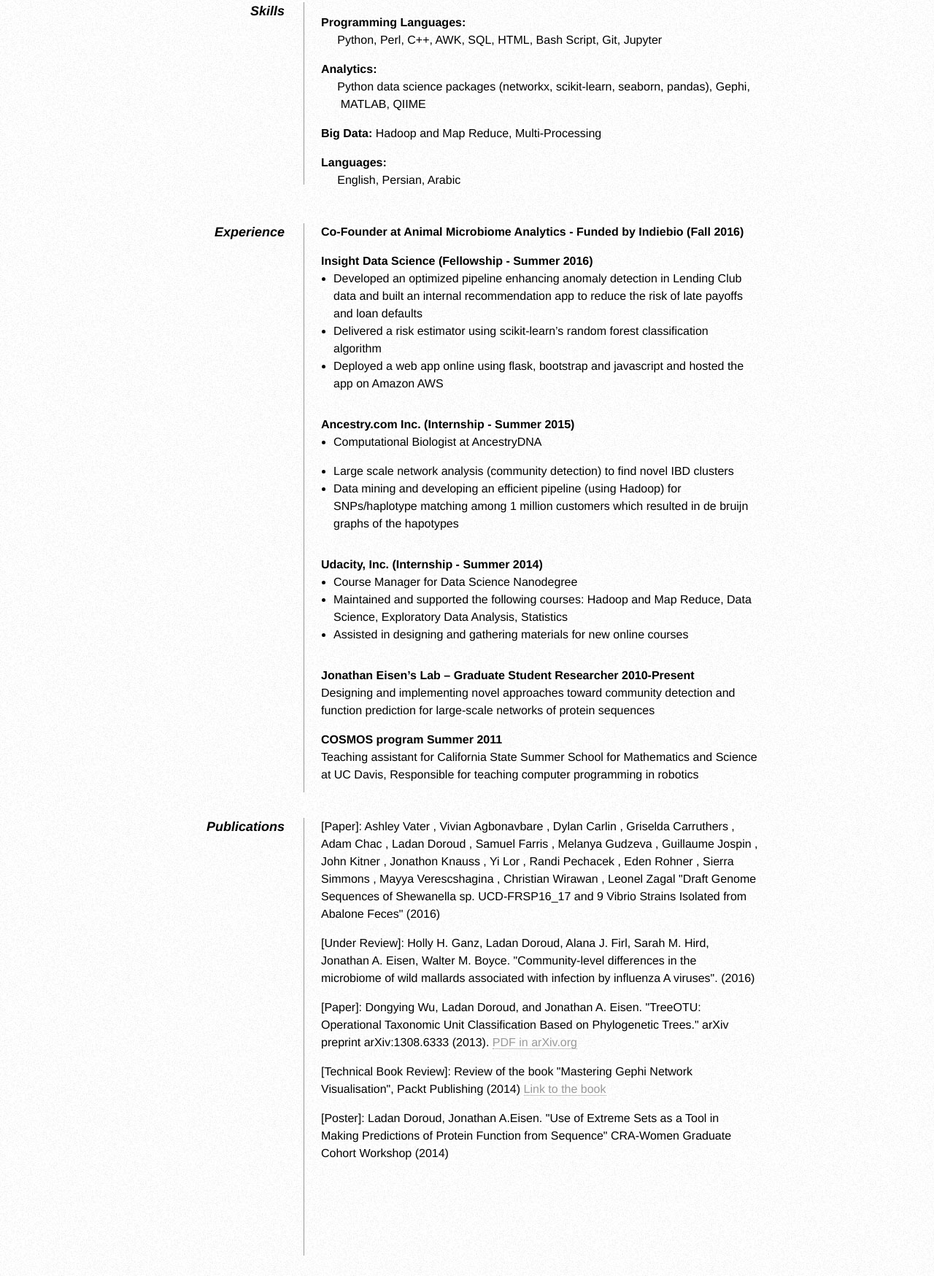
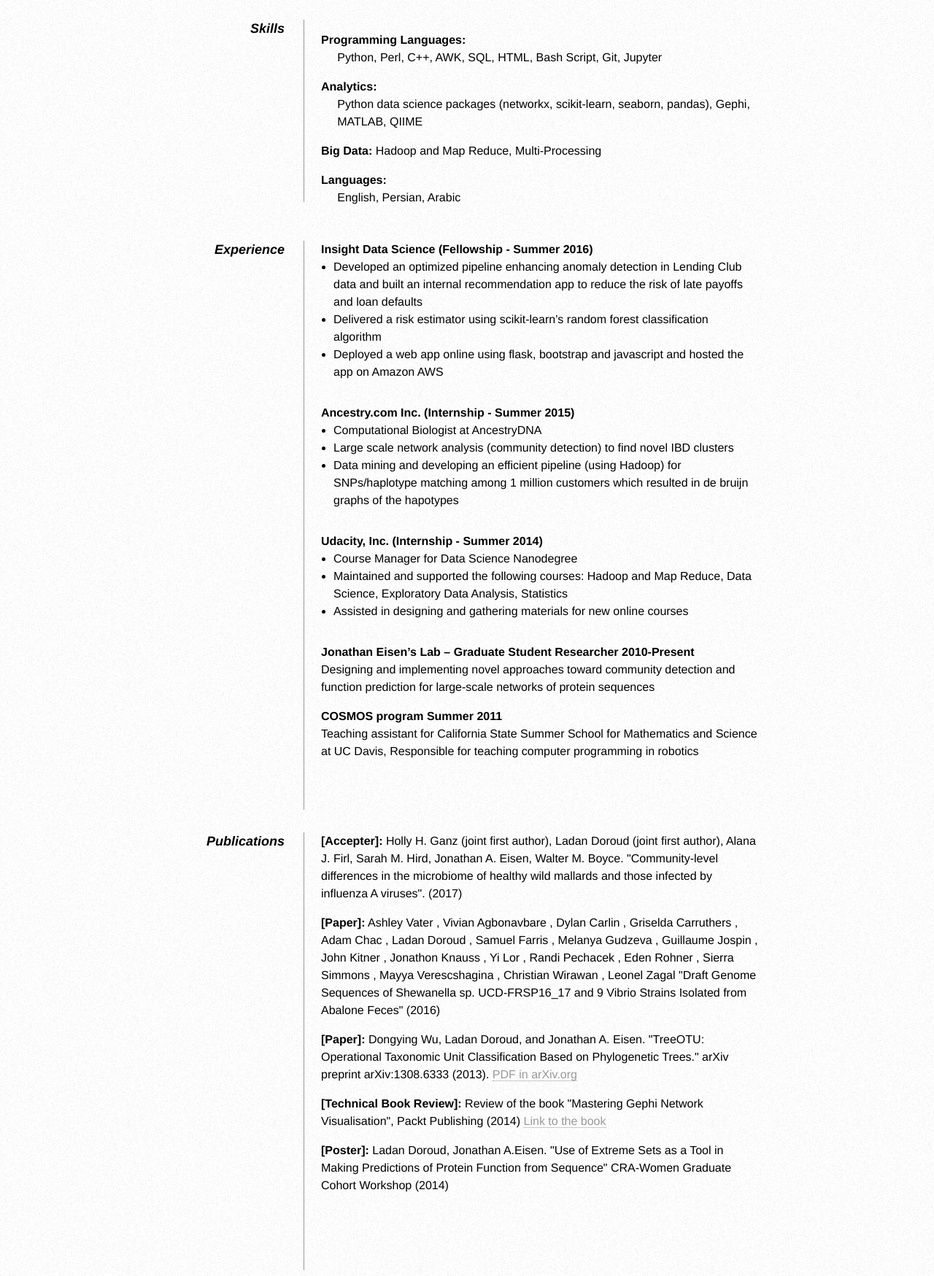
Before and after one commit to ladand/ladand.github.io, a plain HTML site: page index.html in a window 1280 px wide. Shown: the part 701-2450 px from the top of the page at 73% size. Drawn offline with Linux system fonts and the light colour scheme.

Commit message:
Updated some stuff

```diff
--- a/index.html
+++ b/index.html
@@ -62,6 +62,7 @@
                 My research is mostly graph analysis in biological systems such as structural role discovery and the clustering problem.
 		Currently, I am working on microbial network analysis; finding the co-occurring microbes and predicting their functions. I also love teaching.
 		My latest project is time-series network analysis to find microbial communities in the plant root system.
+		I will soon be joining AncestryDNA team as a Computational Genomics scientist.
 		<!--My latest project is community detection and function prediction in large scale networks of protein sequences. -->
 
 
@@ -75,7 +76,7 @@
             <p> </p>
             <dt>Education </dt>
             <dd>
-                <h4><strong>University of California, Davis (2010—present)</h4></strong>
+                <h4><strong>University of California, Davis (2010—2017)</h4></strong>
                 <p><strong>&nbsp&nbsp&nbsp&nbsp&nbspMajor:</strong> PhD: Computer Science<br /> </p>
 
                 <h4><strong>University of California, Davis (2010—2013)</h4></strong>
@@ -98,7 +99,7 @@
                 <p>&nbsp&nbsp&nbsp&nbsp&nbspPython, Perl, C++, AWK, SQL, HTML, Bash Script, Git, Jupyter</p>
                 <p></p><strong>Analytics:</strong>
                 <p>&nbsp&nbsp&nbsp&nbsp&nbspPython data science packages (networkx, scikit-learn, seaborn, pandas), Gephi,
-                &nbsp&nbsp&nbsp&nbsp&nbsp MATLAB, QIIME </p>
+                &nbsp&nbsp&nbsp&nbsp&nbspMATLAB, QIIME </p>
                 <p> </p><strong>Big Data:</strong> Hadoop and Map Reduce, Multi-Processing
                 <p></p>
             <h4>Languages:</h4>
@@ -110,8 +111,8 @@
             <p></p>
             <dt_long>Experience</dt_long>
             <dd>
-            	<h4> Co-Founder at Animal Microbiome Analytics - Funded by Indiebio  (Fall 2016) </h4>
-            	<p></p>
+            	<!-- <h4> Co-Founder at Animal Microbiome Analytics - Funded by Indiebio  (Fall 2016) </h4>
+            	<p></p>  -->
             	<h4>Insight Data Science (Fellowship - Summer 2016) </h4>
             	<ul>
             	<li>Developed an optimized pipeline enhancing anomaly detection in Lending Club data and built an internal recommendation app to reduce the risk of late payoffs and loan defaults</li>
@@ -120,7 +121,7 @@
             	</ul>
             	<h4>Ancestry.com Inc. (Internship - Summer 2015) </h4>
             	<ul>
-            	<li>Computational Biologist at AncestryDNA </p>
+            	<li>Computational Biologist at AncestryDNA
             	<li>Large scale network analysis (community detection) to find novel IBD clusters</li>
             	<li>Data mining and developing an efficient pipeline (using Hadoop) for SNPs/haplotype matching among 1 million
  		customers which resulted in de bruijn graphs of the hapotypes</li>
@@ -154,13 +155,14 @@
             <p></p>
             <dt_medium>Publications</dt_medium>
             <dd>
-            <p>[Paper]: Ashley Vater , Vivian Agbonavbare , Dylan Carlin , Griselda Carruthers , Adam Chac , Ladan Doroud , Samuel Farris , Melanya Gudzeva , Guillaume Jospin , John Kitner , Jonathon Knauss , Yi Lor , Randi Pechacek , Eden Rohner , Sierra Simmons , Mayya Verescshagina , Christian Wirawan , Leonel Zagal
+	    <p><strong>[Accepter]:</strong> Holly H. Ganz (joint first author), Ladan Doroud (joint first author), Alana J. Firl, Sarah M. Hird, Jonathan A. Eisen, Walter M. Boyce. "Community-level differences in the microbiome of healthy wild mallards and those infected by influenza A viruses". (2017)</p>
+            <p><strong>[Paper]:</strong> Ashley Vater , Vivian Agbonavbare , Dylan Carlin , Griselda Carruthers , Adam Chac , Ladan Doroud , Samuel Farris , Melanya Gudzeva , Guillaume Jospin , John Kitner , Jonathon Knauss , Yi Lor , Randi Pechacek , Eden Rohner , Sierra Simmons , Mayya Verescshagina , Christian Wirawan , Leonel Zagal
             "Draft Genome Sequences of Shewanella sp. UCD-FRSP16_17 and 9 Vibrio Strains Isolated from Abalone Feces" (2016)</p>
-            <p>[Under Review]: Holly H. Ganz, Ladan Doroud, Alana J. Firl, Sarah M. Hird, Jonathan A. Eisen, Walter M. Boyce. "Community-level differences in the microbiome of wild mallards associated with infection by influenza A viruses". (2016)</p>
+
             <!-- <p>[Paper in process]: Ladan Doroud, Jonathan A.Eisen. "Network Analysis and Function Predictions using Patterns of Co-Assosiation " (2016)</p> -->
-            <p>[Paper]: Dongying Wu, Ladan Doroud, and Jonathan A. Eisen. "TreeOTU: Operational Taxonomic Unit Classification Based on Phylogenetic Trees." arXiv preprint arXiv:1308.6333 (2013). 	<a href="http://arxiv.org/abs/1308.6333" target="_blank">PDF in arXiv.org</a></p>
-            <p>[Technical Book Review]: Review of the book "Mastering Gephi Network Visualisation", Packt Publishing (2014)	<a href="https://www.packtpub.com/networking-and-servers/mastering-gephi-network-visualization" target="_blank">Link to the book</a></p>
-            <p>[Poster]: Ladan Doroud, Jonathan A.Eisen. "Use of Extreme Sets as a Tool in Making Predictions of Protein Function from Sequence" CRA-Women Graduate Cohort Workshop (2014)</p>
+            <p><strong>[Paper]:</strong> Dongying Wu, Ladan Doroud, and Jonathan A. Eisen. "TreeOTU: Operational Taxonomic Unit Classification Based on Phylogenetic Trees." arXiv preprint arXiv:1308.6333 (2013). 	<a href="http://arxiv.org/abs/1308.6333" target="_blank">PDF in arXiv.org</a></p>
+            <p><strong>[Technical Book Review]:</strong> Review of the book "Mastering Gephi Network Visualisation", Packt Publishing (2014)	<a href="https://www.packtpub.com/networking-and-servers/mastering-gephi-network-visualization" target="_blank">Link to the book</a></p>
+            <p><strong>[Poster]:</strong> Ladan Doroud, Jonathan A.Eisen. "Use of Extreme Sets as a Tool in Making Predictions of Protein Function from Sequence" CRA-Women Graduate Cohort Workshop (2014)</p>
 		 </dd>
 
 
@@ -182,12 +184,13 @@
 	<dd class="clear"></dd>
             <p></p>
             <dt_short>Links</dt_short>
+	    <dd>
+            <strong> Resume: </strong> <a href="https://github.com/ladand/ladand.github.io/blob/master/Resume_2016_NoNumber.pdf"> Click here to check out my resume in pdf</a>
+            </dd> <p></p>
             <dd>
             <strong> Blog: </strong> <a href="https://ldoroud.wordpress.com">Click here to check out my blog!</a>
             </dd> <p></p>
-            <dd>
-            <strong> Resume: </strong> <a href="https://github.com/ladand/ladand.github.io/blob/master/Resume_2016_NoNumber.pdf"> Click here to check out my resume in pdf</a>
-            </dd> <p></p>
+
             <dd>
             <a class="twitter-timeline" href="https://twitter.com/ldoroud" data-widget-id="604799998732083200">Tweets by @ldoroud</a> <script>!function(d,s,id){var js,fjs=d.getElementsByTagName(s)[0],p=/^http:/.test(d.location)?'http':'https';if(!d.getElementById(id)){js=d.createElement(s);js.id=id;js.src=p+"://platform.twitter.com/widgets.js";fjs.parentNode.insertBefore(js,fjs);}}(document,"script","twitter-wjs");</script>
             </dd> <p></p>
```
